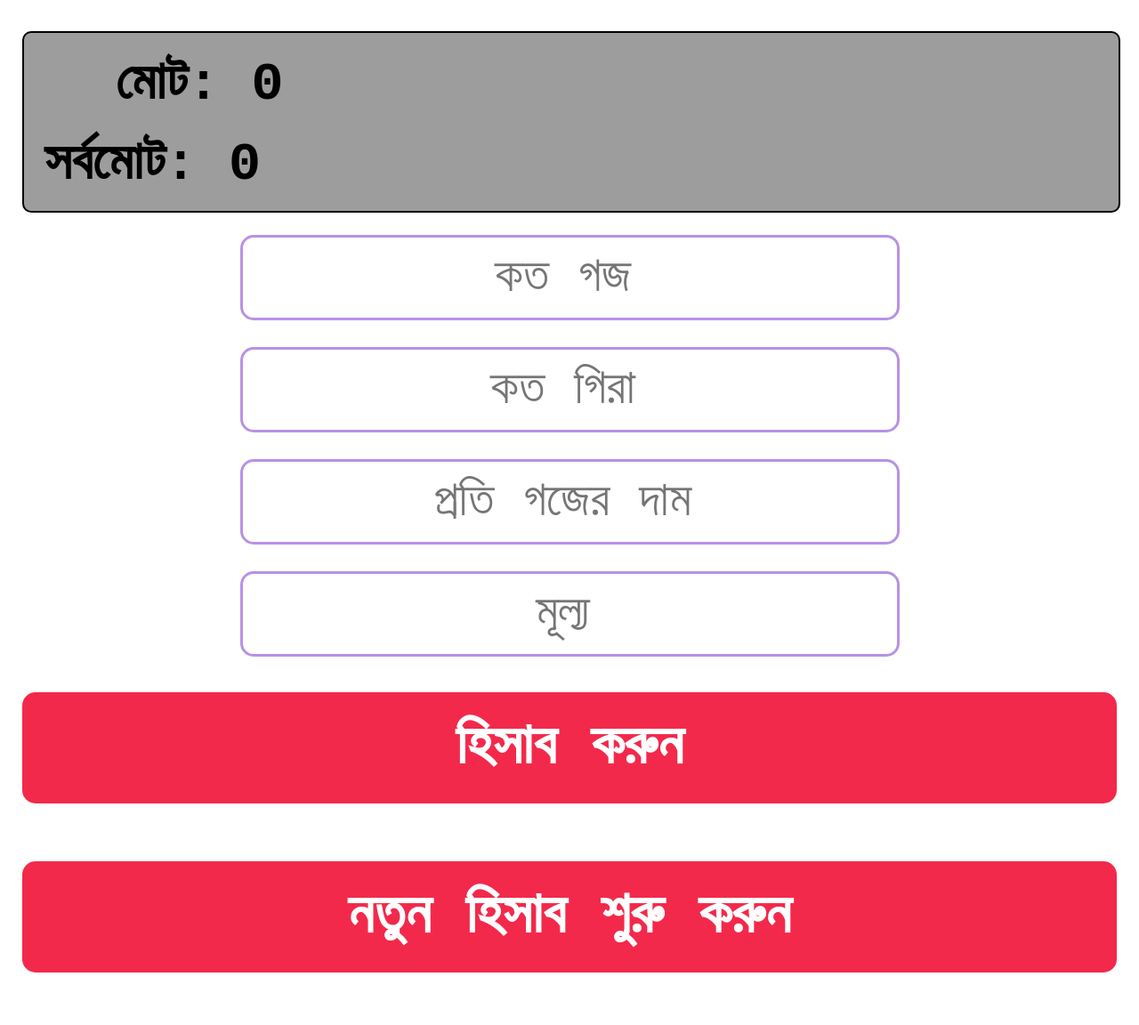
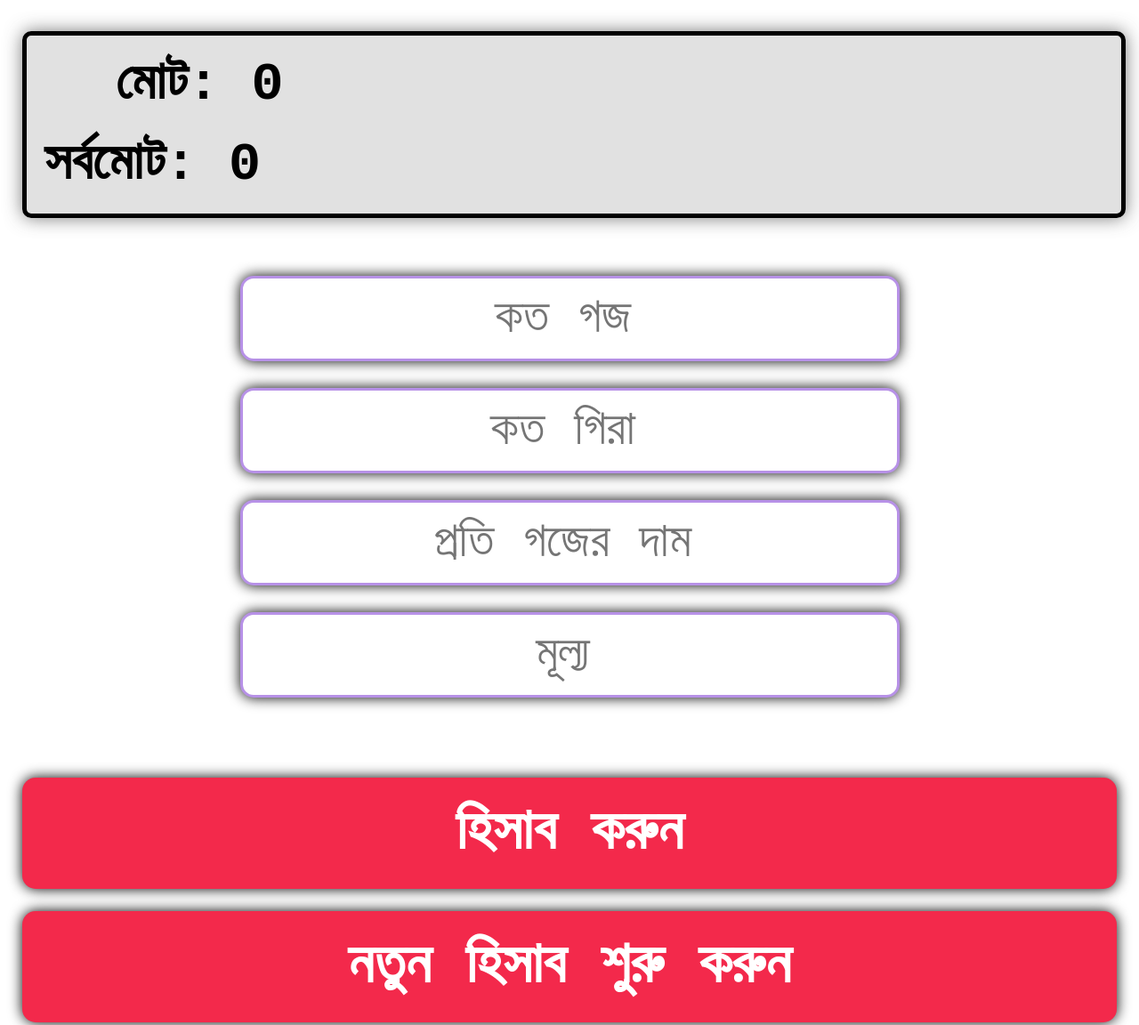
Before and after one commit to nahidreza45/dokan, a plain HTML site: page index.html in a window 1280 px wide. Shown: the top 1152 px of the page at 89% size. Drawn offline with Linux system fonts and the light colour scheme.

Commit message:
Add files via upload

```diff
--- a/index.html
+++ b/index.html
@@ -17,15 +17,17 @@
                 <span id="sorboMot">0</span>
             </div>
         </div>
+        <div id="all-input">
             <input class="clothInput" type="number" name="" id="gojInput" value="" placeholder="কত গজ"/>
             <input class="clothInput" type="number" name="" id="giraInput" value="" placeholder="কত গিরা"/>
             <input class="clothInput" type="number" name="" id="perGojRateInput" value="" placeholder="প্রতি গজের দাম"/>
             <input class="clothInput" type="number" name="" id="rateInput" value="" placeholder="মূল্য"/>
+        </div>
+
         <div class="btn">
             <button class="clothBtn" type="submit" id="start" onclick="start()">হিসাব করুন</button>
             <button class="clothBtn" type="submit" id="reset" onclick="reset()">নতুন হিসাব শুরু করুন</button>
         </div>
-
 
     <div id="paraShow">
 
--- a/main.js
+++ b/main.js
@@ -8,14 +8,14 @@ function start() {
         goj=0;
     }
     else{
-        goj=parseInt(goj);
+        goj=parseFloat(goj);
     }
     var gira=document.getElementById('giraInput').value
     if (gira==="") {
         gira=0;
     }
     else{
-        gira=parseInt(gira);
+        gira=parseFloat(gira);
     }
     var totalCloth=goj+(gira*0.0625)
 
@@ -25,11 +25,16 @@ function start() {
     }
     else{
         var price=document.getElementById('rateInput').value
+        if (price==="") {
+            totalPrice=0;
+        } else {
         var totalPrice=parseInt(price)
-
+        }
     }
     list.push(totalPrice)
+
     var finalPrice= 0;
+
     for (var i = 0; i < list.length; i++) {
         finalPrice+=list[i]
     }
--- a/style.css
+++ b/style.css
@@ -8,6 +8,7 @@ body{
     padding: 10px;
     text-align: center;
 }
+
 #disMot{
     position: absolute;
     left: 130px;
@@ -22,13 +23,17 @@ body{
 .display {
     height: 200px;
     width: 100%;
-    background: #41414183;
-    border: 2px solid black;
+    background: #ddddddde;
+    border: 5px solid black;
     border-radius: 10px;
     margin: 10px 0;
     font-size: 60px;
     font-weight: 700;
     text-align: left;
+    box-shadow: 0 0 20px #636363d9;
+}
+#all-input{
+    margin:50px 0px;
 }
 .clothInput {
     height: 50px;
@@ -39,10 +44,12 @@ body{
     outline: none;
     border: 3px solid #b791e7;
     border-radius: 15px;
+    box-shadow: 0 0 15px black;
 }
 .clothInput:hover{
     background: #ccf4fc99;
     transition: 0.4s;
+    box-shadow: 0 0 15px black inset;
 }
 .btn{
     text-align: center;
@@ -51,7 +58,7 @@ body{
     display: inline-block;
     font-size: 65px;
     padding: 25px;
-    margin: 25px 0 40px;
+    margin: 25px 0 0;
     width: 100%;
     background: #F3294B;
     border: none;
@@ -59,12 +66,14 @@ body{
     color: white;
     outline: none;
     font-weight: bold;
+    box-shadow: 0 0 15px black;
 }
 .clothBtn:hover{
     background: white;
     color: #F3294B;
     border: 5px solid #F3294B;
     transition: 0.3s;
+    box-shadow: 0 0 15px black inset;
 }
 #paraShow{
     font-size: 30px;
```
Lines whose indentation alone changed are shown as unchanged.
